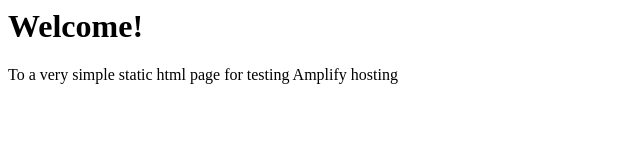
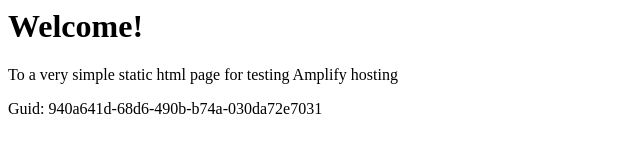
Before and after one commit to aws-aemilia-nrt/Github-PR-Commit-Integration-Test-DoNotTouch-Gith-P5X5MO5I-v1-prod-ap-northeast-1, a website: page src/index.html in a window 1280 px wide. Shown: the whole page, without its empty margins (0-640 px from the left). Drawn offline with Linux system fonts and the light colour scheme.

Commit message:
commit from integ tests

```diff
--- a/src/index.html
+++ b/src/index.html
@@ -1,3 +1,5 @@
+
+
 <html lang="en">
 
 <head>
@@ -10,6 +12,6 @@
 <body>
     <h1>Welcome!</h1>
     <p>To a very simple static html page for testing Amplify hosting</p>
-</body>
+    <p>Guid: 940a641d-68d6-490b-b74a-030da72e7031</p></body>
 
 </html>
```
